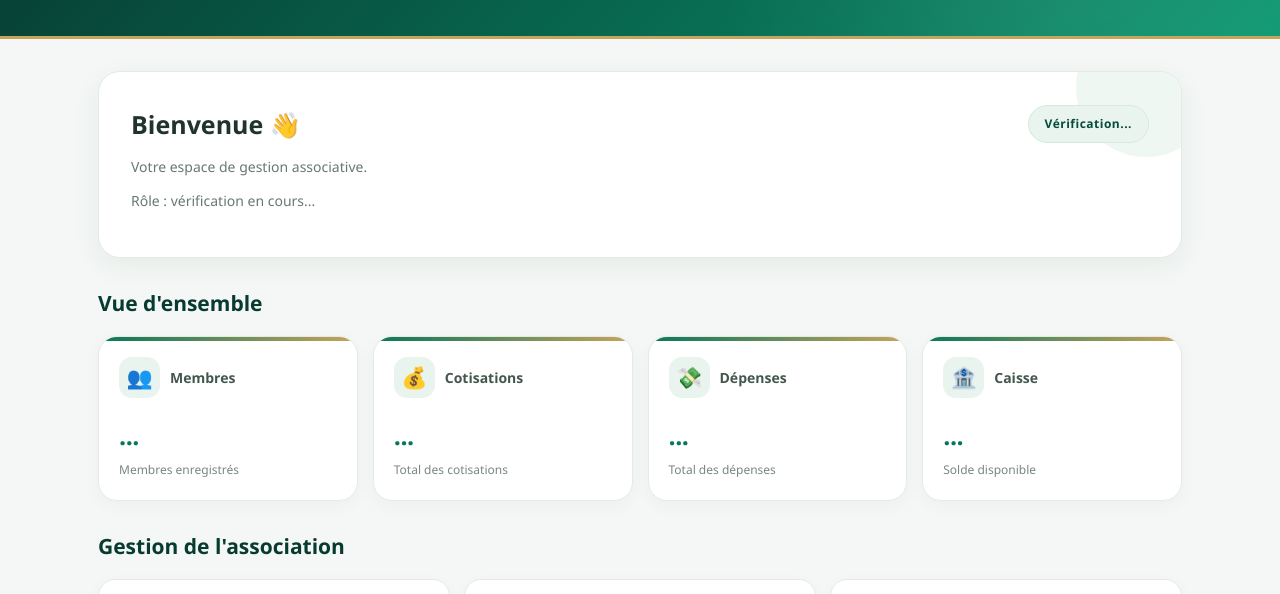
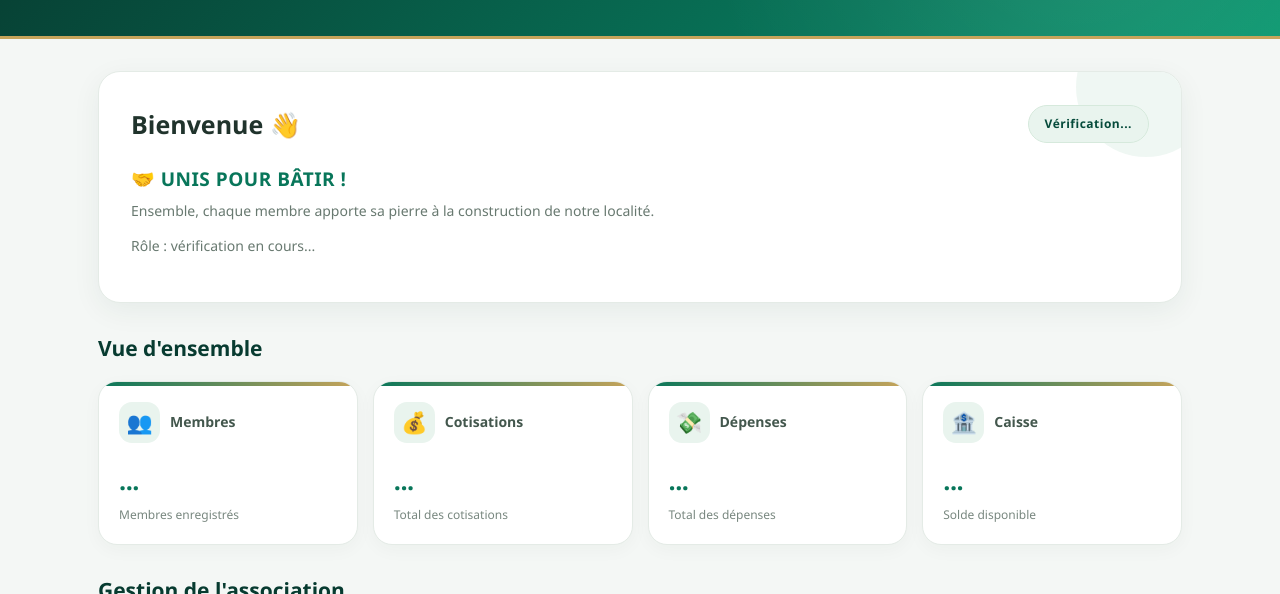
Before and after one commit to ann661451-lab/petel-gestion-association, a plain HTML site: page dashboard.html in a window 1280 px wide. Shown: the part 127-721 px from the top of the page. Drawn offline with Linux system fonts and the light colour scheme; a script that the page names is missing.

Commit message:
Update dashboard.html

```diff
--- a/dashboard.html
+++ b/dashboard.html
@@ -9,10 +9,6 @@
 <title>Petel Association - Tableau de bord</title>
 
 <style>
-/* =================================
-   IDENTITÉ VISUELLE PREMIUM
-================================= */
-
 * {
   box-sizing: border-box;
 }
@@ -46,9 +42,7 @@ button, a {
   -webkit-tap-highlight-color: transparent;
 }
 
-/* =================================
-   EN-TÊTE
-================================= */
+/* EN-TÊTE */
 
 header {
   background:
@@ -95,9 +89,7 @@ header p {
   letter-spacing: .5px;
 }
 
-/* =================================
-   CONTENU PRINCIPAL
-================================= */
+/* CONTENU PRINCIPAL */
 
 main {
   max-width: 1120px;
@@ -105,9 +97,7 @@ main {
   padding: 25px 18px 40px;
 }
 
-/* =================================
-   BIENVENUE
-================================= */
+/* BIENVENUE */
 
 .welcome {
   position: relative;
@@ -158,6 +148,27 @@ main {
   overflow-wrap: anywhere;
 }
 
+/* MESSAGE DE MOTIVATION */
+
+.motto-title {
+  position: relative;
+  z-index: 1;
+  margin: 20px 0 5px !important;
+  color: var(--green) !important;
+  font-size: 19px !important;
+  font-weight: 800;
+  letter-spacing: .5px;
+}
+
+.motto-text {
+  position: relative;
+  z-index: 1;
+  margin: 5px 0 0 !important;
+  color: #687970;
+  font-size: 14px;
+  line-height: 1.7;
+}
+
 .role-badge {
   display: inline-block;
   background: var(--light-green);
@@ -170,9 +181,7 @@ main {
   letter-spacing: .5px;
 }
 
-/* =================================
-   TITRES
-================================= */
+/* TITRES */
 
 .section-title {
   font-size: 21px;
@@ -181,9 +190,7 @@ main {
   color: var(--deep-green);
 }
 
-/* =================================
-   CARTES STATISTIQUES
-================================= */
+/* CARTES STATISTIQUES */
 
 .cards {
   display: grid;
@@ -249,9 +256,7 @@ main {
   margin: 5px 0 0;
 }
 
-/* =================================
-   MENU DE NAVIGATION
-================================= */
+/* MENU DE NAVIGATION */
 
 .menu-grid {
   display: grid;
@@ -316,9 +321,7 @@ main {
   font-weight: bold;
 }
 
-/* =================================
-   MESSAGES
-================================= */
+/* MESSAGES */
 
 #notice {
   display: none;
@@ -332,9 +335,7 @@ main {
   overflow-wrap: anywhere;
 }
 
-/* =================================
-   DÉCONNEXION
-================================= */
+/* DÉCONNEXION */
 
 .logout {
   width: 100%;
@@ -360,9 +361,7 @@ main {
   cursor: wait;
 }
 
-/* =================================
-   PIED DE PAGE
-================================= */
+/* PIED DE PAGE */
 
 footer {
   text-align: center;
@@ -371,9 +370,7 @@ footer {
   font-size: 12px;
 }
 
-/* =================================
-   ORDINATEUR
-================================= */
+/* ORDINATEUR */
 
 @media (min-width: 800px) {
   main {
@@ -395,9 +392,7 @@ footer {
   }
 }
 
-/* =================================
-   TABLETTE
-================================= */
+/* TABLETTE */
 
 @media (min-width: 521px) and (max-width: 799px) {
   .cards {
@@ -405,9 +400,7 @@ footer {
   }
 }
 
-/* =================================
-   TÉLÉPHONE
-================================= */
+/* TÉLÉPHONE */
 
 @media (max-width: 520px) {
   header {
@@ -443,6 +436,14 @@ footer {
   }
 
   .welcome p {
+    font-size: 13px;
+  }
+
+  .motto-title {
+    font-size: 17px !important;
+  }
+
+  .motto-text {
     font-size: 13px;
   }
 
@@ -522,9 +523,7 @@ footer {
   }
 }
 
-/* =================================
-   ACCESSIBILITÉ
-================================= */
+/* ACCESSIBILITÉ */
 
 @media (prefers-reduced-motion: reduce) {
   *,
@@ -557,14 +556,24 @@ footer {
 
     <div class="welcome-top">
       <h2>Bienvenue 👋</h2>
+
       <span id="roleBadge" class="role-badge">
         Vérification...
       </span>
     </div>
 
-    <p>Votre espace de gestion associative.</p>
+    <p class="motto-title">
+      🤝 UNIS POUR BÂTIR !
+    </p>
 
-    <p id="roleText">Rôle : vérification en cours...</p>
+    <p class="motto-text">
+      Ensemble, chaque membre apporte sa pierre
+      à la construction de notre localité.
+    </p>
+
+    <p id="roleText">
+      Rôle : vérification en cours...
+    </p>
 
     <p id="userText"></p>
 
@@ -699,9 +708,7 @@ footer {
   © 2026 Petel Association Solidarité &amp; Développement
 </footer>
 
-<!-- =================================
-     CONNEXION SUPABASE
-================================= -->
+<!-- CONNEXION SUPABASE -->
 
 <script type="module">
 
@@ -735,9 +742,7 @@ function formaterMontant(valeur) {
     + " FCFA";
 }
 
-/* =================================
-   CHARGEMENT DES STATISTIQUES
-================================= */
+/* CHARGEMENT DES STATISTIQUES */
 
 async function chargerStatistiques() {
 
@@ -859,9 +864,7 @@ async function chargerStatistiques() {
   }
 }
 
-/* =================================
-   DÉMARRAGE DU TABLEAU DE BORD
-================================= */
+/* DÉMARRAGE DU TABLEAU DE BORD */
 
 async function startDashboard() {
 
@@ -943,9 +946,7 @@ async function startDashboard() {
   }
 }
 
-/* =================================
-   DÉCONNEXION
-================================= */
+/* DÉCONNEXION */
 
 $("logoutButton").addEventListener(
   "click",
@@ -972,13 +973,11 @@ $("logoutButton").addEventListener(
   }
 );
 
-/* =================================
-   LANCEMENT
-================================= */
+/* LANCEMENT */
 
 startDashboard();
 
 </script>
 
 </body>
-  </html>
+</html>
```
